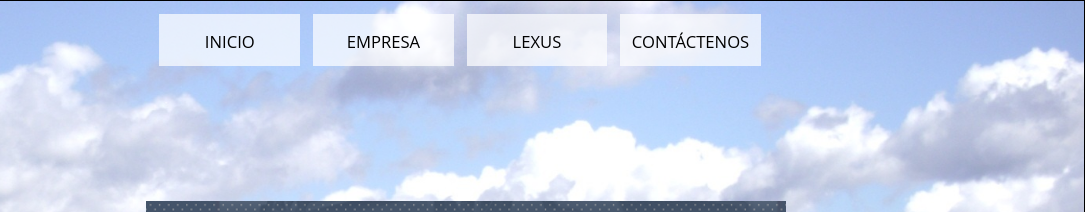
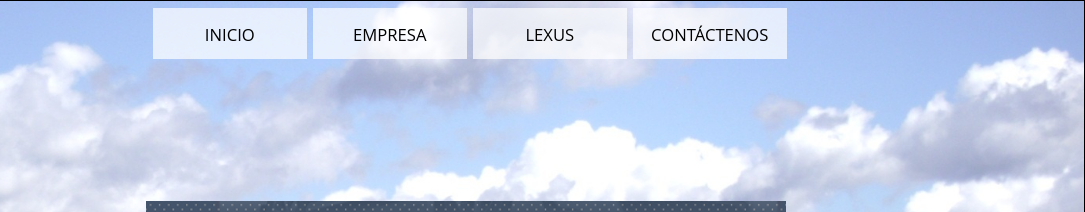
Before and after one commit to dataf3l/coprcrg, a plain HTML site: page 2.html in a window 1280 px wide. Shown: the top 212 px of the page, 195-1280 px from the left. Drawn offline with Linux system fonts and the light colour scheme.

Commit message:
minor home fixes

```diff
--- a/2.css
+++ b/2.css
@@ -1,14 +1,17 @@
 body {
 
+}
+ul.menu li:last-child {
+	margin-right: 0;
 }
 ul.menu li {
 	list-style: none;
 	float:left;
 	border:0px solid black;
 	padding-top:1.2vw;
-	margin: 0.5vw;
+	margin-right: 0.5vw;
 	background-color:rgba(255,255,255, 0.70);
-	width:11vw;
+	width:12vw;
 	height:4vw;
 	box-sizing:border-box;
 	text-align:center;
```
